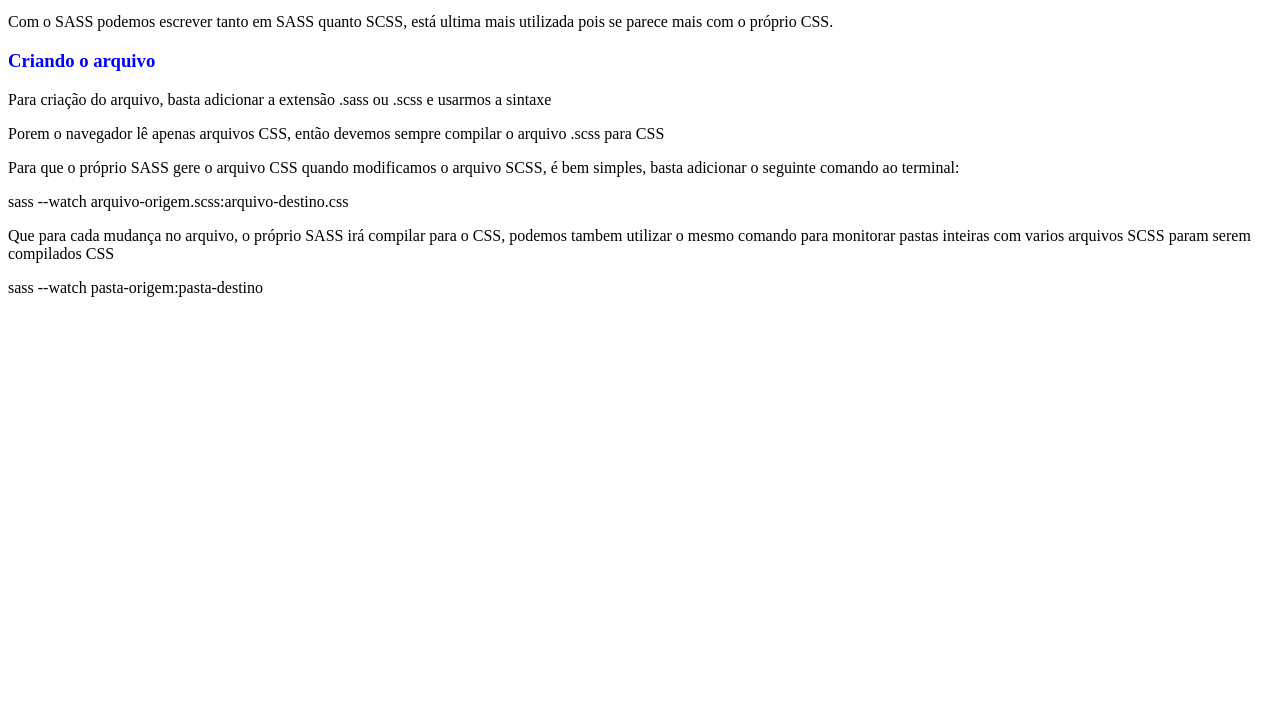
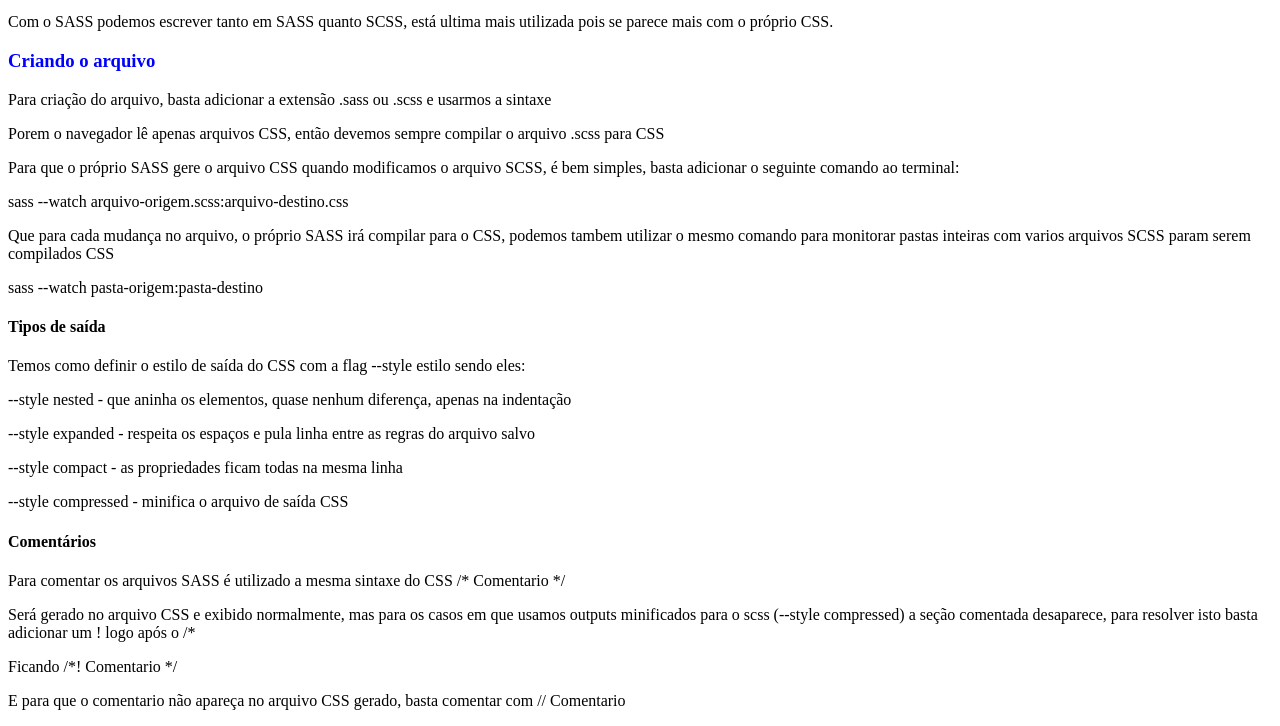
Before and after one commit to SamyrOR/front-end-completo, a plain HTML site: page SASS/index.html in a window 1280 px wide. Shown: the part 80-806 px from the top of the page. Drawn offline with Linux system fonts and the light colour scheme.

Commit message:
comentarios e outpus sass

```diff
--- a/SASS/index.html
+++ b/SASS/index.html
@@ -21,6 +21,22 @@
                 <p>sass --watch arquivo-origem.scss:arquivo-destino.css</p>
                 <p>Que para cada mudança no arquivo, o próprio SASS irá compilar para o CSS, podemos tambem utilizar o mesmo comando para monitorar pastas inteiras com varios arquivos SCSS param serem compilados CSS</p>
                 <p>sass --watch pasta-origem:pasta-destino</p>
+                <h4>Tipos de saída</h4>
+                <p>Temos como definir o estilo de saída do CSS com a flag --style estilo sendo eles:</p>
+                <p>--style nested - que aninha os elementos, quase nenhum diferença, apenas na indentação</p>
+                <p>--style expanded - respeita os espaços e pula linha entre as regras do arquivo salvo</p>
+                <p>--style compact - as propriedades ficam todas na mesma linha</p>
+                <p>--style compressed - minifica o arquivo de saída CSS</p>
+                <h4>Comentários</h4>
+                <p>Para comentar os arquivos SASS  é utilizado a mesma sintaxe do CSS /* Comentario */</p>
+                <p>
+                    Será gerado no arquivo CSS e exibido normalmente, mas para os casos  em que usamos outputs minificados para o scss (--style compressed) a seção comentada desaparece, para resolver isto basta adicionar um ! logo após o /*
+                </p>
+                <p>Ficando /*! Comentario */</p>
+                <p> E para que o comentario não apareça no arquivo CSS gerado, basta comentar com // Comentario</p>
+            </section>
+            <section>
+
             </section>
         </article>
     </body>
--- a/SASS/style/style.css
+++ b/SASS/style/style.css
@@ -2,4 +2,5 @@ h1 {
   color: blue;
 }
 
+
 /*# sourceMappingURL=style.css.map */
```
